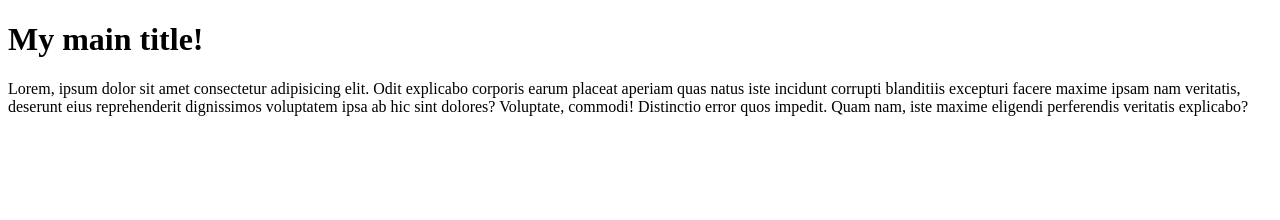
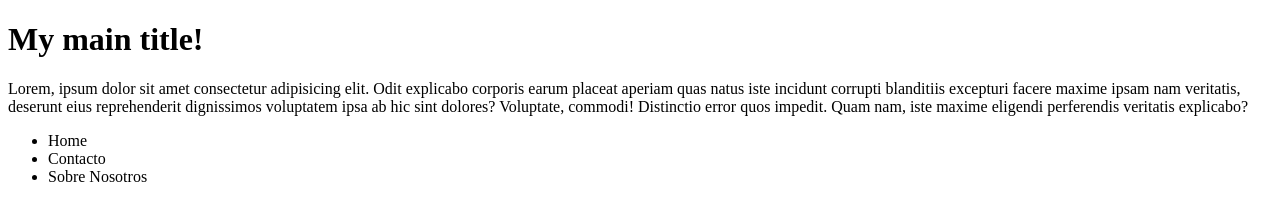
Before and after one commit to Guillermo-Seri/clase4-vercel, a plain HTML site: page index.html in a window 1280 px wide. Drawn offline with Linux system fonts and the light colour scheme.

Commit message:
first commit

```diff
--- a/index.html
+++ b/index.html
@@ -6,8 +6,18 @@
     <meta name="viewport" content="width=, initial-scale=1.0">
     <title>Document</title>
 </head>
+
+
 <body>
     <h1>My main title!</h1>
     <p>Lorem, ipsum dolor sit amet consectetur adipisicing elit. Odit explicabo corporis earum placeat aperiam quas natus iste incidunt corrupti blanditiis excepturi facere maxime ipsam nam veritatis, deserunt eius reprehenderit dignissimos voluptatem ipsa ab hic sint dolores? Voluptate, commodi! Distinctio error quos impedit. Quam nam, iste maxime eligendi perferendis veritatis explicabo?</p>
+<div>
+    <ul>
+        <li>Home</li>
+        <li>Contacto</li>
+        <li>Sobre Nosotros</li>
+    </ul>
+</div>
+
 </body>
 </html>
```
